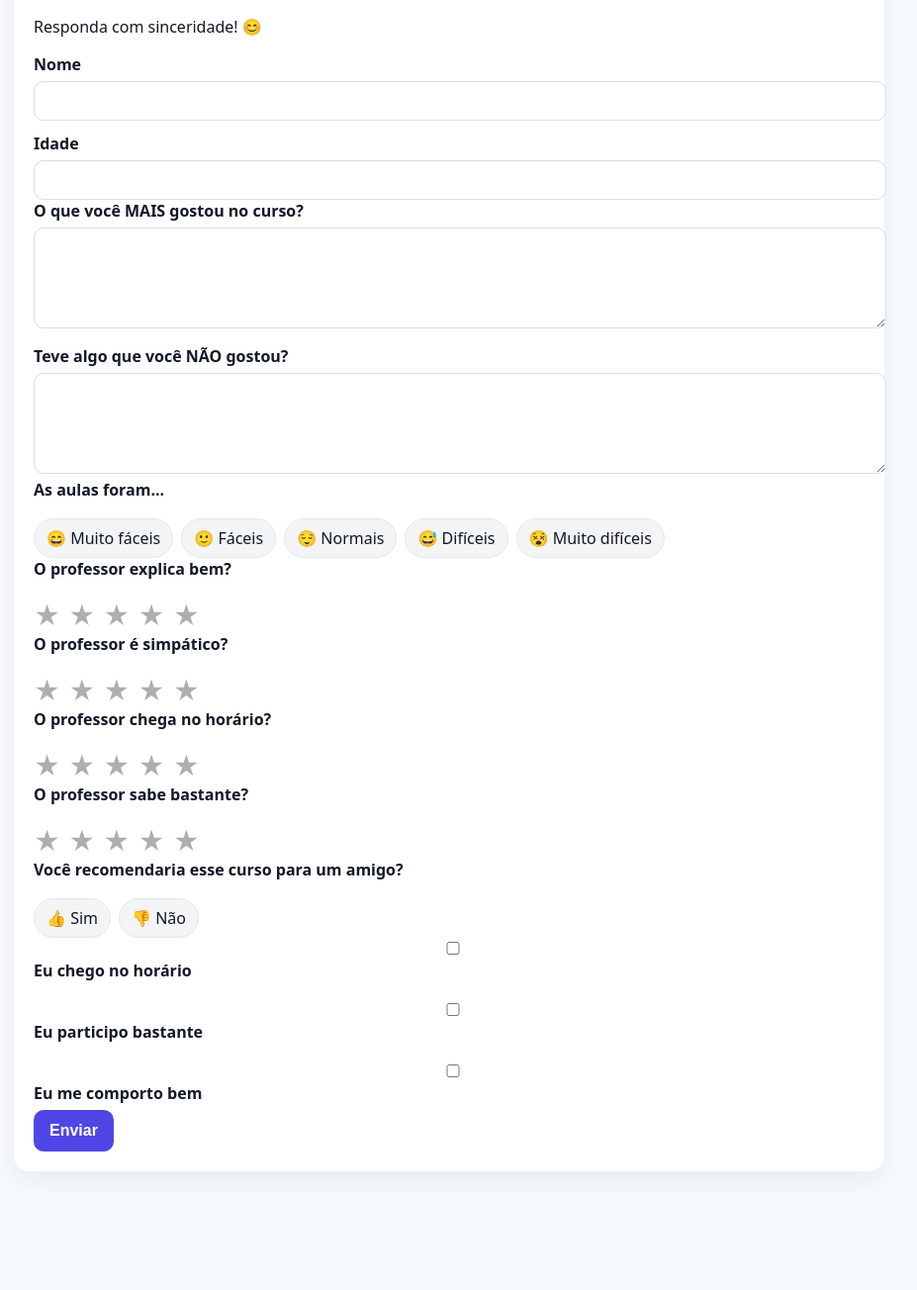
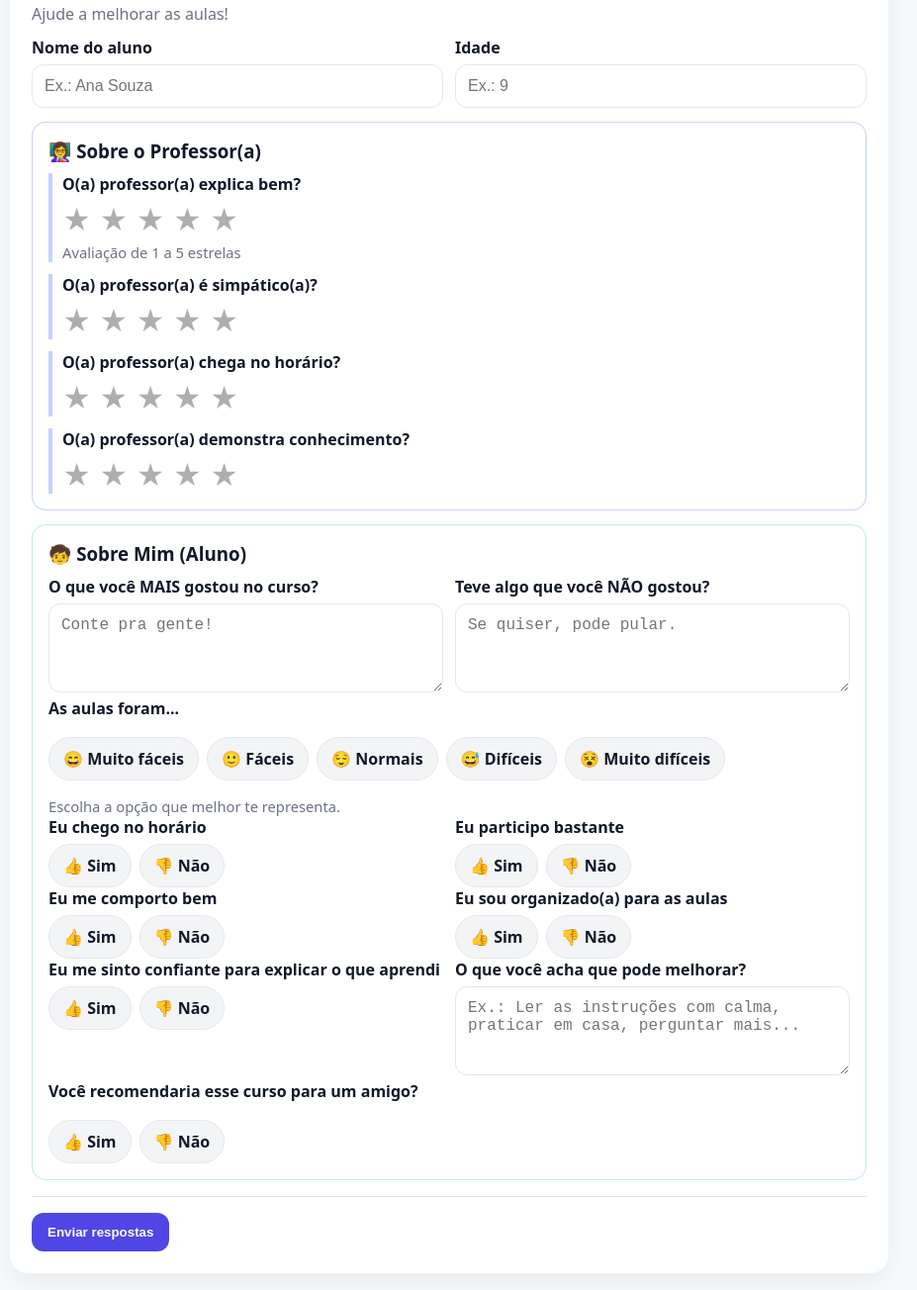
Before and after one commit to leoctrlop/pesquisa-kids, a plain HTML site: page index.html in a window 1280 px wide. Shown: the part 108-1412 px from the top of the page at 99% size, without its empty margins (186-1113 px from the left). Before the commit the page ends 1332 px from the top, so only its background shows below. Drawn offline with Linux system fonts and the light colour scheme.

Commit message:
Update index.html
v2 index

```diff
--- a/index.html
+++ b/index.html
@@ -5,73 +5,107 @@
   <meta name="viewport" content="width=device-width, initial-scale=1" />
   <title>Pesquisa Kids ⭐</title>
   <style>
-    body {
-      font-family: system-ui, -apple-system, "Segoe UI", Roboto, Helvetica, Arial, sans-serif;
-      background: #f7fafc;
-      color: #111827;
-      margin: 0; padding: 0;
+    :root{
+      --bg:#f7fafc; --card:#fff; --ink:#111827; --muted:#6b7280; --accent:#4f46e5;
+      --divider:#e5e7eb; --chip:#f3f4f6; --chip-on:#eef2ff; --success:#059669;
+      --teacher:#e0e7ff; --student:#dcfce7;
     }
-    .wrap {
-      max-width: 880px;
-      margin: 24px auto;
-      padding: 16px;
+    *{box-sizing:border-box}
+    body{font-family:system-ui,-apple-system,"Segoe UI",Roboto,Helvetica,Arial,sans-serif;background:var(--bg);color:var(--ink);margin:0}
+    .wrap{max-width:920px;margin:24px auto;padding:16px}
+    .card{background:var(--card);border-radius:18px;box-shadow:0 10px 26px rgba(0,0,0,.06);padding:22px}
+    h1{margin:0 0 6px}
+    .lead{color:var(--muted);margin:0 0 12px}
+    .section{
+      border:1px dashed var(--divider); border-radius:14px; padding:16px; margin:14px 0;
+      background:linear-gradient(0deg,#fff, #fff) padding-box,
+                 linear-gradient(90deg,transparent 0,transparent 6px,var(--divider) 6px,var(--divider) 7px,transparent 7px,transparent 100%) border-box;
     }
-    .card {
-      background: white;
-      border-radius: 16px;
-      box-shadow: 0 10px 24px rgba(0,0,0,.06);
-      padding: 20px;
+    .section.teacher{background-color:var(--teacher);border:1px solid #c7d2fe;}
+    .section.student{background-color:var(--student);border:1px solid #bbf7d0;}
+    .section-title{font-weight:800;margin:0 0 10px;display:flex;gap:8px;align-items:center}
+    .row{display:grid;grid-template-columns:1fr;gap:12px}
+    @media(min-width:760px){ .row.two{grid-template-columns:1fr 1fr} }
+    label{font-weight:600;display:block;margin-bottom:6px}
+    input,textarea{
+      width:100%;border:1px solid var(--divider);border-radius:12px;padding:12px;background:#fff;font-size:1rem
     }
-    h1 { margin-top: 0; }
-    .row { display: grid; grid-template-columns: 1fr; gap: 12px; }
-    label { font-weight: 600; display: block; margin-bottom: 6px; }
-    input, textarea {
-      width: 100%; border: 1px solid #ddd; border-radius: 10px;
-      padding: 10px; font-size: 1rem;
+    textarea{min-height:90px;resize:vertical}
+    .hint{color:var(--muted);font-size:.92rem;margin-top:4px}
+
+    .chips{display:flex;gap:8px;flex-wrap:wrap}
+    .chip{
+      background:var(--chip);border:1px solid var(--divider);border-radius:999px;padding:10px 14px;cursor:pointer;user-select:none;
+      display:inline-flex;align-items:center;gap:8px;font-weight:600
     }
-    textarea { min-height: 80px; resize: vertical; }
-    .chips { display:flex; gap:8px; flex-wrap:wrap; }
-    .chip {
-      background:#f3f4f6; border:1px solid #e5e7eb; border-radius:999px;
-      padding:8px 12px; cursor:pointer; user-select:none;
+    .chip.active{background:var(--chip-on);border-color:#c7d2fe}
+    .stars{display:flex;gap:8px;font-size:28px;cursor:pointer}
+    .star{filter:grayscale(1) opacity(.35);transition:transform .1s, filter .1s}
+    .star.active,.star.hover{filter:none;transform:scale(1.05)}
+    .divider{height:1px;background:var(--divider);margin:16px 0}
+    .actions{display:flex;gap:12px;align-items:center}
+    button{
+      background:var(--accent);color:#fff;border:none;border-radius:12px;padding:12px 16px;font-weight:800;cursor:pointer
     }
-    .chip.active { background:#eef2ff; border-color:#c7d2fe; }
-    .stars { display:flex; gap:8px; font-size:26px; cursor:pointer; }
-    .star { filter:grayscale(1) opacity(.35); transition:transform .1s,filter .1s; }
-    .star.active,.star.hover { filter:none; transform:scale(1.05); }
-    button {
-      background:#4f46e5; color:white; border:none; border-radius:10px;
-      padding:12px 16px; font-weight:700; cursor:pointer; font-size:1rem;
-    }
-    #ok { display:none; color:#059669; font-weight:600; }
+    #ok{display:none;color:var(--success);font-weight:700}
+    .badge{font-size:.82rem;background:#fff;border:1px solid var(--divider);padding:4px 8px;border-radius:999px;color:var(--muted)}
+    .gridline{border-left:4px solid #c7d2fe;padding-left:10px}
   </style>
 </head>
 <body>
   <div class="wrap">
     <div class="card">
       <h1>Pesquisa Kids ⭐</h1>
-      <p>Responda com sinceridade! 😊</p>
+      <p class="lead">Ajude a melhorar as aulas!</p>
 
-      <form id="form">
+      <!-- Identificação básica -->
+      <div class="row two">
+        <div>
+          <label>Nome do aluno</label>
+          <input id="nome" placeholder="Ex.: Ana Souza" required />
+        </div>
+        <div>
+          <label>Idade</label>
+          <input id="idade" type="number" min="5" max="12" placeholder="Ex.: 9" required />
+        </div>
+      </div>
+
+      <!-- Sobre o Professor -->
+      <div class="section teacher">
+        <h3 class="section-title">👩‍🏫 Sobre o Professor(a)</h3>
         <div class="row">
-          <div>
-            <label>Nome</label>
-            <input id="nome" required />
+          <div class="gridline">
+            <label>O(a) professor(a) explica bem?</label>
+            <div class="stars" data-field="prof_explica"></div>
+            <div class="hint">Avaliação de 1 a 5 estrelas</div>
           </div>
-          <div>
-            <label>Idade</label>
-            <input id="idade" type="number" min="5" max="12" required />
+          <div class="gridline">
+            <label>O(a) professor(a) é simpático(a)?</label>
+            <div class="stars" data-field="prof_simpatia"></div>
+          </div>
+          <div class="gridline">
+            <label>O(a) professor(a) chega no horário?</label>
+            <div class="stars" data-field="prof_pontualidade"></div>
+          </div>
+          <div class="gridline">
+            <label>O(a) professor(a) demonstra conhecimento?</label>
+            <div class="stars" data-field="prof_conhecimento"></div>
           </div>
         </div>
+      </div>
 
-        <div class="row">
+      <!-- Sobre o Aluno -->
+      <div class="section student">
+        <h3 class="section-title">🧒 Sobre Mim (Aluno)</h3>
+
+        <div class="row two">
           <div>
             <label>O que você MAIS gostou no curso?</label>
-            <textarea id="gostou"></textarea>
+            <textarea id="gostou" placeholder="Conte pra gente!"></textarea>
           </div>
           <div>
             <label>Teve algo que você NÃO gostou?</label>
-            <textarea id="nao_gostou"></textarea>
+            <textarea id="nao_gostou" placeholder="Se quiser, pode pular."></textarea>
           </div>
         </div>
 
@@ -84,49 +118,81 @@
             <div class="chip">😅 Difíceis</div>
             <div class="chip">😵 Muito difíceis</div>
           </div>
+          <div class="hint">Escolha a opção que melhor te representa.</div>
         </div>
 
-        <div class="row">
-          <label>O professor explica bem?</label>
-          <div class="stars" data-field="prof_explica"></div>
+        <!-- Thumbs (antigos checkboxes) -->
+        <div class="row two">
+          <div>
+            <label>Eu chego no horário</label>
+            <div class="chips thumbs" data-field="eu_pontual">
+              <div class="chip">👍 Sim</div>
+              <div class="chip">👎 Não</div>
+            </div>
+          </div>
+          <div>
+            <label>Eu participo bastante</label>
+            <div class="chips thumbs" data-field="eu_participo">
+              <div class="chip">👍 Sim</div>
+              <div class="chip">👎 Não</div>
+            </div>
+          </div>
         </div>
-        <div class="row">
-          <label>O professor é simpático?</label>
-          <div class="stars" data-field="prof_simpatia"></div>
+
+        <div class="row two">
+          <div>
+            <label>Eu me comporto bem</label>
+            <div class="chips thumbs" data-field="eu_comporto">
+              <div class="chip">👍 Sim</div>
+              <div class="chip">👎 Não</div>
+            </div>
+          </div>
+          <div>
+            <label>Eu sou organizado(a) para as aulas</label>
+            <div class="chips thumbs" data-field="eu_organizado">
+              <div class="chip">👍 Sim</div>
+              <div class="chip">👎 Não</div>
+            </div>
+          </div>
         </div>
-        <div class="row">
-          <label>O professor chega no horário?</label>
-          <div class="stars" data-field="prof_pontualidade"></div>
-        </div>
-        <div class="row">
-          <label>O professor sabe bastante?</label>
-          <div class="stars" data-field="prof_conhecimento"></div>
+
+        <div class="row two">
+          <div>
+            <label>Eu me sinto confiante para explicar o que aprendi</label>
+            <div class="chips thumbs" data-field="eu_confiante">
+              <div class="chip">👍 Sim</div>
+              <div class="chip">👎 Não</div>
+            </div>
+          </div>
+          <div>
+            <label>O que você acha que pode melhorar?</label>
+            <textarea id="auto_melhorar" placeholder="Ex.: Ler as instruções com calma, praticar em casa, perguntar mais..."></textarea>
+          </div>
         </div>
 
         <div class="row">
           <label>Você recomendaria esse curso para um amigo?</label>
-          <div class="chips" data-field="recomendacao">
+          <div class="chips thumbs" data-field="recomendacao">
             <div class="chip">👍 Sim</div>
             <div class="chip">👎 Não</div>
           </div>
         </div>
+      </div>
 
-        <div class="row">
-          <label><input type="checkbox" id="eu_pontual"> Eu chego no horário</label>
-          <label><input type="checkbox" id="eu_participo"> Eu participo bastante</label>
-          <label><input type="checkbox" id="eu_comporto"> Eu me comporto bem</label>
-        </div>
+      <div class="divider"></div>
 
-        <button type="submit">Enviar</button>
+      <div class="actions">
+        <button id="btn">Enviar respostas</button>
         <span id="ok">✅ Enviado com sucesso!</span>
-      </form>
+      </div>
     </div>
   </div>
 
   <script>
-    const ENDPOINT = "https://script.google.com/macros/s/AKfycbyJxNbSspGJ2AEBVpjStwYYF2WpBUffVuUfSxvdUV5teNtm-kUsD9p82m3xiY58HFDt/exec"; // cole aqui o /exec do Apps Script
+    // Cole aqui a URL /exec do seu Apps Script
+    const ENDPOINT = "https://script.google.com/macros/s/AKfycbyJxNbSspGJ2AEBVpjStwYYF2WpBUffVuUfSxvdUV5teNtm-kUsD9p82m3xiY58HFDt/exec";
 
-    // Estrelas
+    // --- Estrelas (Professor) ---
     const starBars = document.querySelectorAll(".stars");
     const starValues = {};
     starBars.forEach(bar => {
@@ -153,7 +219,7 @@
     }
     function select(field,i){ starValues[field] = i; paint(field); }
 
-    // Chips
+    // --- Chips (dificuldade, thumbs, etc.) ---
     const groups = document.querySelectorAll(".chips");
     groups.forEach(g => g.addEventListener("click", e => {
       const chip = e.target.closest(".chip");
@@ -171,39 +237,51 @@
       return starValues[field] || 0;
     }
 
-    // Envio
-    document.getElementById("form").addEventListener("submit", async (e)=>{
+    // --- Envio ---
+    document.getElementById("btn").addEventListener("click", async (e)=>{
       e.preventDefault();
+
       const nome = document.getElementById("nome").value.trim();
       const idade = document.getElementById("idade").value.trim();
       if (!nome || !idade){ alert("Preencha nome e idade 🙂"); return; }
 
       const data = {
+        // identificação
         nome, idade,
-        gostou: document.getElementById("gostou").value.trim(),
-        nao_gostou: document.getElementById("nao_gostou").value.trim(),
-        dificuldade: valueFromChips("dificuldade"),
+
+        // professor (estrelas)
         prof_explica: valueFromStars("prof_explica"),
         prof_simpatia: valueFromStars("prof_simpatia"),
         prof_pontualidade: valueFromStars("prof_pontualidade"),
         prof_conhecimento: valueFromStars("prof_conhecimento"),
+
+        // aluno (texto / dificuldade / thumbs)
+        gostou: document.getElementById("gostou").value.trim(),
+        nao_gostou: document.getElementById("nao_gostou").value.trim(),
+        dificuldade: valueFromChips("dificuldade"),
+
+        eu_pontual: valueFromChips("eu_pontual") || "",
+        eu_participo: valueFromChips("eu_participo") || "",
+        eu_comporto: valueFromChips("eu_comporto") || "",
+        eu_organizado: valueFromChips("eu_organizado") || "",
+        eu_confiante: valueFromChips("eu_confiante") || "",
+        auto_melhorar: document.getElementById("auto_melhorar").value.trim(),
+
         recomendacao: valueFromChips("recomendacao"),
-        eu_pontual: document.getElementById("eu_pontual").checked ? "Sim" : "Não",
-        eu_participo: document.getElementById("eu_participo").checked ? "Sim" : "Não",
-        eu_comporto: document.getElementById("eu_comporto").checked ? "Sim" : "Não",
         timestamp: new Date().toISOString()
       };
 
       try{
         await fetch(ENDPOINT, {
           method: "POST",
-          mode: "no-cors",
-          body: JSON.stringify(data)
+          mode: "no-cors",        // importante para funcionar no Pages
+          body: JSON.stringify(data) // sem headers!
         });
         document.getElementById("ok").style.display = "inline-block";
-        e.target.reset();
+        // opcional: limpar campos básicos
+        // document.getElementById("form")?.reset();
       }catch(err){
-        alert("Não foi possível enviar agora. Verifique sua conexão.");
+        alert("Não foi possível enviar agora. Verifique a conexão e tente novamente.");
         console.error(err);
       }
     });
```
